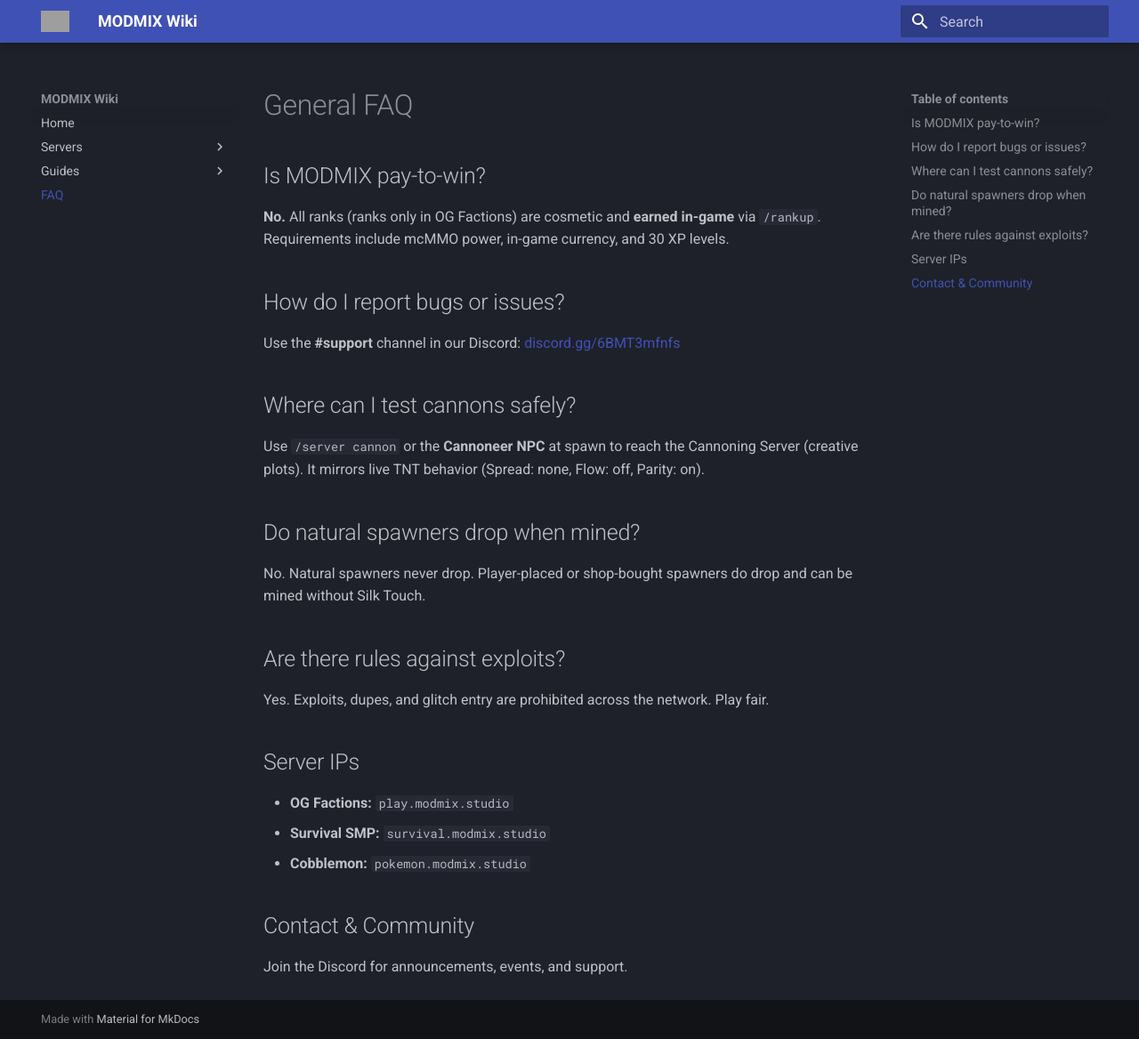
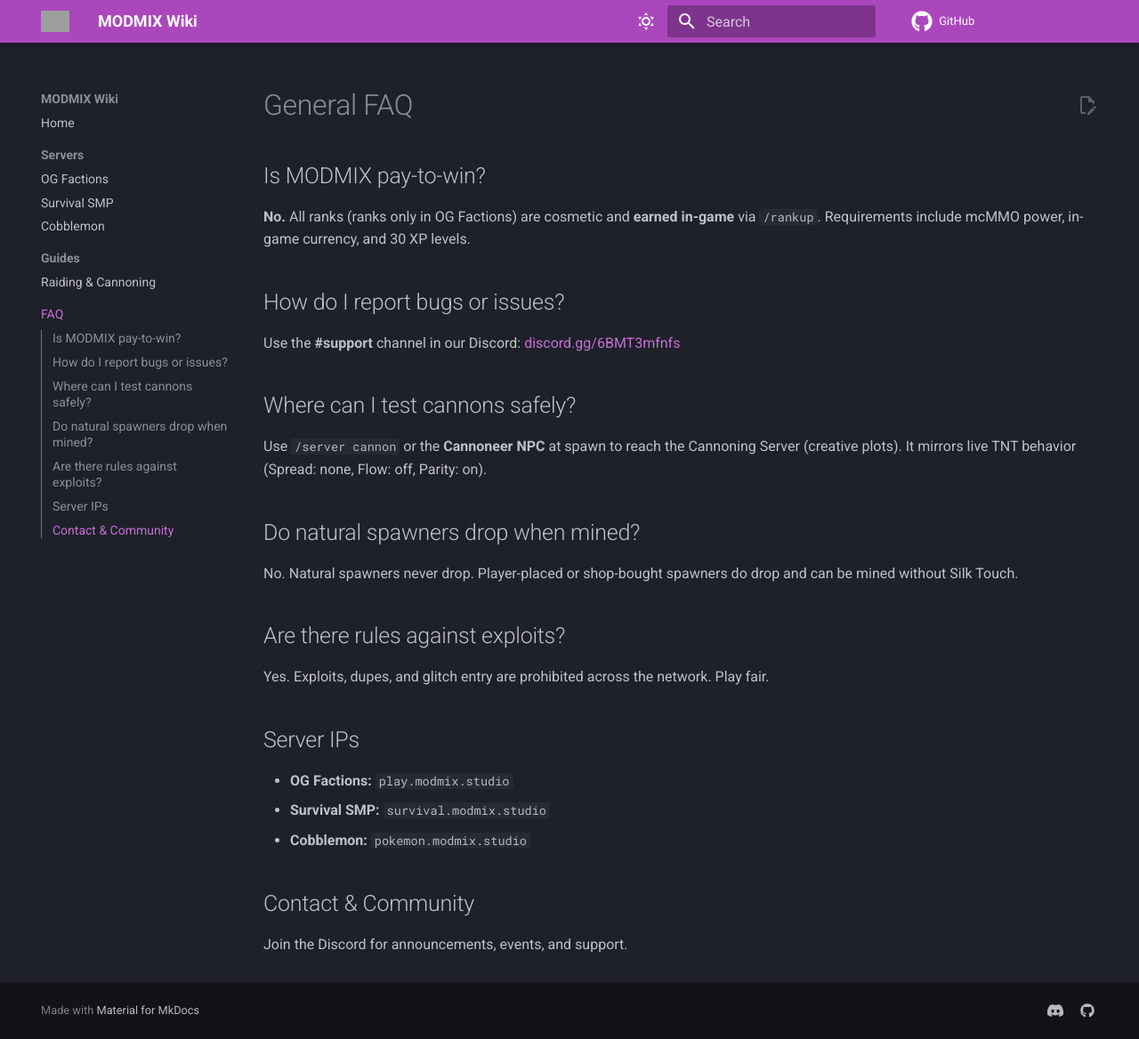
Before and after one commit to SmallSansSerif/modmix-wiki, an MkDocs documentation site: the page built from docs/faq.md, in a window 1280 px wide and 1168 px high. Shown: the whole window at 89% size. Built offline with MkDocs 1.6.1 and Material for MkDocs 9.7.7, drawn with Linux system fonts in a browser that asks for light colours; comment, search, counter and statistics services are not loaded; grey boxes are pictures that could not be loaded.

Commit message:
Update mkdocs.yml

```diff
--- a/mkdocs.yml
+++ b/mkdocs.yml
@@ -1,13 +1,49 @@
 site_name: MODMIX Wiki
+site_description: Official MODMIX server documentation (OG Factions, Survival SMP, Cobblemon).
 site_url: https://yourusername.github.io/modmix-wiki/
+
+repo_url: https://github.com/yourusername/modmix-wiki
+edit_uri: edit/main/docs/
+
 theme:
   name: material
+  logo: assets/logo.png        # place at docs/assets/logo.png
+  favicon: assets/favicon.png  # place at docs/assets/favicon.png
   palette:
-    scheme: slate
-    primary: deep_purple
-    accent: pink
-  logo: assets/logo.png
-  favicon: assets/favicon.png
+    - scheme: slate
+      primary: purple
+      accent: pink
+      toggle:
+        icon: material/weather-sunny
+        name: Light mode
+    - scheme: default
+      primary: purple
+      accent: pink
+      toggle:
+        icon: material/weather-night
+        name: Dark mode
+  features:
+    - navigation.instant
+    - navigation.tracking
+    - navigation.sections
+    - navigation.expand
+    - search.suggest
+    - search.highlight
+    - toc.integrate
+    - content.code.copy
+    - content.action.edit
+  icon:
+    repo: fontawesome/brands/github
+
+extra:
+  social:
+    - icon: fontawesome/brands/discord
+      link: https://discord.gg/6BMT3mfnfs
+      name: MODMIX Discord
+    - icon: fontawesome/brands/github
+      link: https://github.com/yourusername
+      name: GitHub
+
 nav:
   - Home: index.md
   - Servers:
@@ -17,3 +53,31 @@
   - Guides:
       - Raiding & Cannoning: raiding.md
   - FAQ: faq.md
+
+plugins:
+  - search
+  # If you later add versioning or blog-like releases, you can enable more plugins here.
+
+markdown_extensions:
+  - admonition
+  - toc:
+      permalink: true
+  - tables
+  - footnotes
+  - attr_list
+  - def_list
+  - md_in_html
+  - pymdownx.details
+  - pymdownx.superfences
+  - pymdownx.highlight:
+      anchor_linenums: true
+      linenums: false
+  - pymdownx.emoji:
+      emoji_generator: !!python/name:materialx.emoji.to_svg
+  - pymdownx.tabbed:
+      alternate_style: true
+  - pymdownx.tasklist:
+      custom_checkbox: true
+
+extra_css:
+  - assets/extra.css
```
